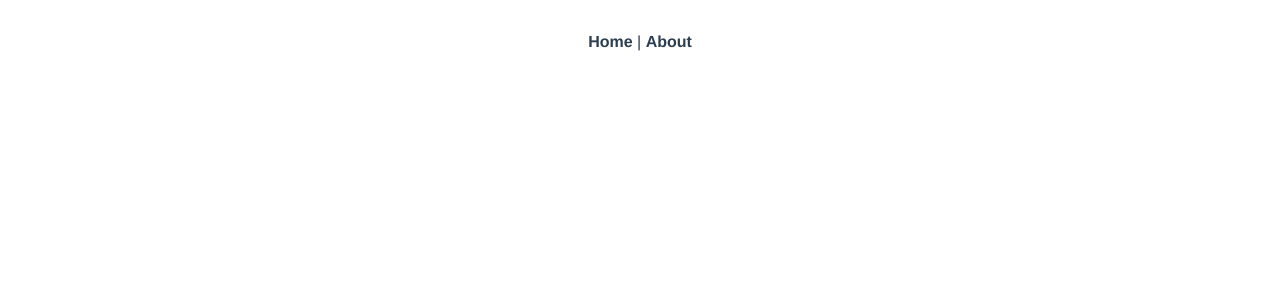
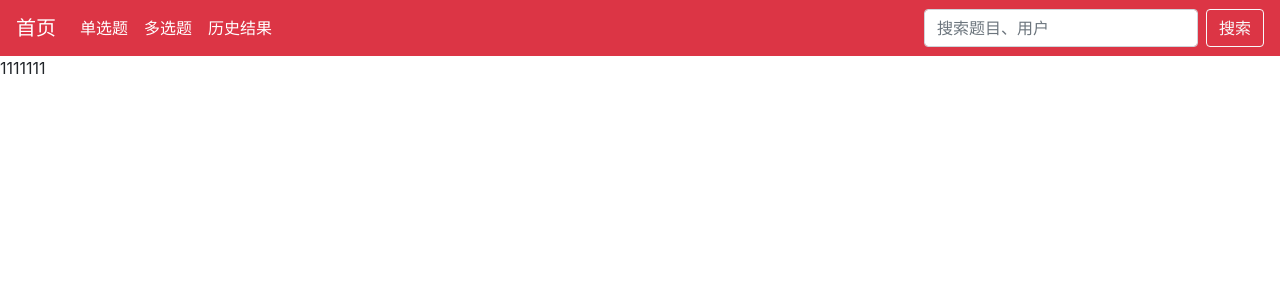
Before and after one commit to W200401J/testplatform, a Vue app: page /cbout in a window 1280 px wide. Shown: the top 300 px of the page. Built offline with nearby package versions, Linux system fonts and the light colour scheme.

Commit message:
导航栏
添加了导航栏，划分了模块

```diff
--- a/src/App.vue
+++ b/src/App.vue
@@ -1,32 +1,54 @@
 <template>
   <div id="app">
-    <div id="nav">
-      <router-link to="/">Home</router-link> |
-      <router-link to="/about">About</router-link>
+    <nav class="navbar navbar-expand-lg navbar-dark bg-danger">
+    <a class="navbar-brand" href="/">首页</a>
+    <button
+      class="navbar-toggler d-lg-none"
+      type="button"
+      data-toggle="collapse"
+      data-target="#collapsibleNavId"
+      aria-controls="collapsibleNavId"
+      aria-expanded="false"
+      aria-label="Toggle navigation"
+    >
+      <span class="navbar-toggler-icon"></span>
+    </button>
+    <div class="collapse navbar-collapse" id="collapsibleNavId">
+      <ul class="navbar-nav mr-auto mt-2 mt-lg-0">
+        <li class="nav-item active">
+          <a class="nav-link" href="/about">
+            单选题
+          </a>
+        </li>
+        <li class="nav-item active">
+          <a class="nav-link" href="/bbout">
+            多选题
+          </a>
+        </li>
+        <li class="nav-item active">
+          <a class="nav-link" href="/cbout">
+            历史结果
+          </a>
+        </li>
+      </ul>
+      <form class="form-inline my-2 my-lg-0">
+        <input
+          class="form-control mr-sm-2"
+          type="text"
+          placeholder="搜索题目、用户"
+        />
+        <button class="btn btn-outline-light my-2 my-sm-0" type="submit">
+          搜索
+        </button>
+      </form>
     </div>
+  </nav>
     <router-view/>
   </div>
 </template>
 
+
+
 <style>
-#app {
-  font-family: Avenir, Helvetica, Arial, sans-serif;
-  -webkit-font-smoothing: antialiased;
-  -moz-osx-font-smoothing: grayscale;
-  text-align: center;
-  color: #2c3e50;
-}
 
-#nav {
-  padding: 30px;
-}
-
-#nav a {
-  font-weight: bold;
-  color: #2c3e50;
-}
-
-#nav a.router-link-exact-active {
-  color: #42b983;
-}
 </style>
--- a/src/router/index.js
+++ b/src/router/index.js
@@ -1,6 +1,8 @@
 import Vue from 'vue'
 import VueRouter from 'vue-router'
 import Home from '../views/Home.vue'
+import Bbout from '../views/Bbout.vue'
+import Cbout from '../views/Cbout.vue'
 
 Vue.use(VueRouter)
 
@@ -17,7 +19,17 @@ const routes = [
     // this generates a separate chunk (about.[hash].js) for this route
     // which is lazy-loaded when the route is visited.
     component: () => import(/* webpackChunkName: "about" */ '../views/About.vue')
-  }
+  },
+  {
+    path: '/bbout',
+    name: 'Bbout',
+    component: Bbout
+  },
+  {
+    path: '/cbout',
+    name: 'Cbout',
+    component: Cbout
+  },
 ]
 
 const router = new VueRouter({
--- /dev/null
+++ b/src/views/Bbout.vue
@@ -0,0 +1,14 @@
+<template>
+    <div>
+        111111
+    </div>
+</template>
+
+<script>
+export default {
+
+}
+</script>
+<style lang="css">
+
+</style>
--- /dev/null
+++ b/src/views/Cbout.vue
@@ -0,0 +1,14 @@
+<template>
+    <div>
+        1111111
+    </div>
+</template>
+
+<script>
+export default {
+
+}
+</script>
+<style lang="css">
+
+</style>
```
